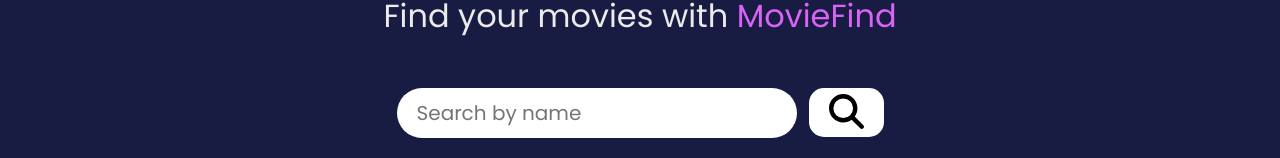
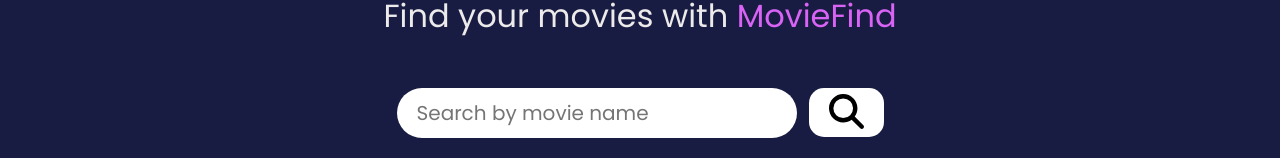
Before and after one commit to wyuan19asu/MovieFind, a React (Create React App) app: page / in a window 1280 px wide. Shown: the part 265-423 px from the top of the page. Built offline with nearby package versions, Linux system fonts and the light colour scheme.

Commit message:
updated placeholder

```diff
--- a/src/Components/SearchBar.jsx
+++ b/src/Components/SearchBar.jsx
@@ -41,7 +41,7 @@
     return (
         <input type="text"
             className="search__bar--input"
-            placeholder='Search by name'
+            placeholder='Search by movie name'
             value={value}
             onChange={onChange}
             onKeyDown={onKeyDown}
```
